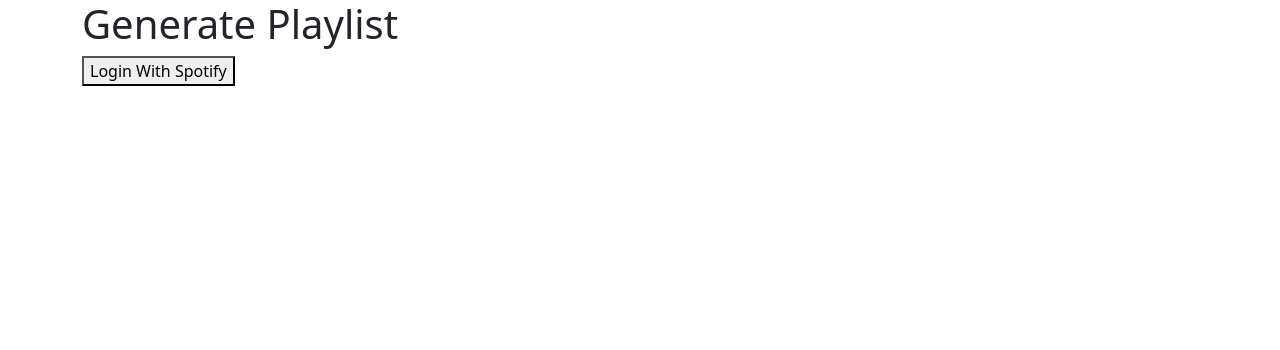
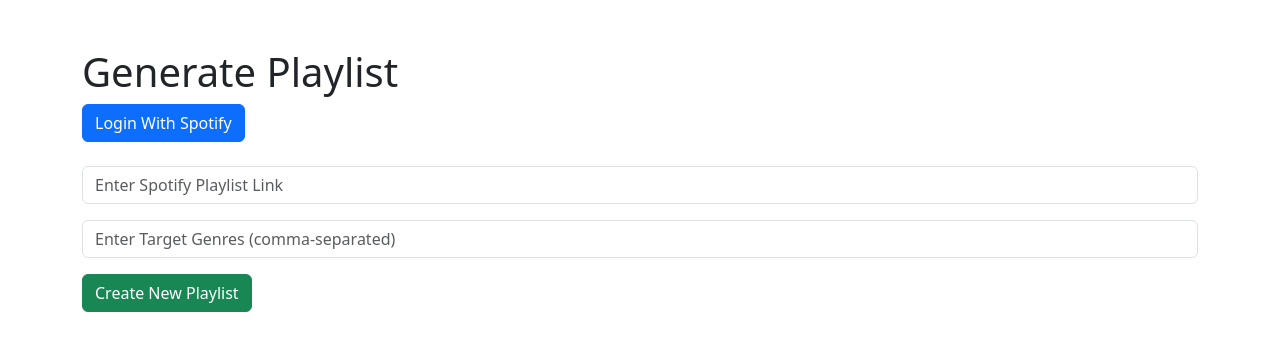
Before and after one commit to MichaelAngamarca/418Project, a React (Create React App) app: page /generateplaylist in a window 1280 px wide. Shown: the top 350 px of the page. Built offline with nearby package versions, Linux system fonts and the light colour scheme.

Commit message:
Added Playlist Functonlity

```diff
--- a/src/GeneratePlaylist/GeneratePlaylist.js
+++ b/src/GeneratePlaylist/GeneratePlaylist.js
@@ -1,7 +1,8 @@
-import React from "react";
-import { useEffect } from "react";
+import React, { useEffect, useState } from "react";
+import "bootstrap/dist/css/bootstrap.min.css";
+
 const CLIENT_ID = "7e8604cda2934a38874eeb19205ec10e";
-const SPOTIFY_AUTHORIZE_ENDPOINT = "http://accounts.spotify.com/authorize";
+const SPOTIFY_AUTHORIZE_ENDPOINT = "https://accounts.spotify.com/authorize";
 const REDIRECT_URI = "http://localhost:3000/generateplaylist";
 const SCOPES = [
   "playlist-modify-public",
@@ -9,39 +10,195 @@
   "playlist-read-private",
   "playlist-read-collaborative",
 ];
-const SPACE_DELIMITER = "%20";
-const SCOPES_URL_PARAM = SCOPES.join(SPACE_DELIMITER);
+const SCOPES_URL_PARAM = SCOPES.join("%20");
 
-const getReturnedParamsFromSpotifyAuth = (hash) => {
-  const stringAfterHash = hash.substring(1);
-  const paramsInUrl = stringAfterHash.split("&");
-  const paramsSplitUp = paramsInUrl.reduce((accumulator, currentValue) => {
-    const [key, value] = currentValue.split("=");
-    accumulator[key] = value;
-    return accumulator;
-  }, {});
-  return paramsSplitUp; // Add this line to return the result
-};
 const GeneratePlaylist = () => {
+  const [playlistLink, setPlaylistLink] = useState("");
+  const [targetGenres, setTargetGenres] = useState("");
+  const [filteredTracks, setFilteredTracks] = useState([]);
+  const [playlistDetails, setPlaylistDetails] = useState(null);
+
   useEffect(() => {
     if (window.location.hash) {
-      const { access_token, expires_in, token_type } =
-        getReturnedParamsFromSpotifyAuth(window.location.hash);
-      localStorage.clear();
+      const { access_token } = window.location.hash
+        .substring(1)
+        .split("&")
+        .reduce((acc, curr) => {
+          const [key, value] = curr.split("=");
+          acc[key] = value;
+          return acc;
+        }, {});
+
       localStorage.setItem("accessToken", access_token);
-      localStorage.setItem("tokenType", token_type);
-      localStorage.setItem("expiresIn", expires_in);
-      console.log({ expires_in });
     }
-  });
+  }, []);
 
   const handleLogin = () => {
     window.location = `${SPOTIFY_AUTHORIZE_ENDPOINT}?client_id=${CLIENT_ID}&redirect_uri=${REDIRECT_URI}&scope=${SCOPES_URL_PARAM}&response_type=token&show_dialog=true`;
   };
+
+  const extractPlaylistId = (url) => {
+    const match = url.match(/playlist\/([a-zA-Z0-9]+)/);
+    return match ? match[1] : null;
+  };
+
+  const createNewPlaylist = async () => {
+    const accessToken = localStorage.getItem("accessToken");
+    const playlistId = extractPlaylistId(playlistLink);
+
+    if (!accessToken || !playlistId || !targetGenres) {
+      alert("Please login, provide a valid playlist link, and enter genres.");
+      return;
+    }
+
+    try {
+      // Fetch playlist tracks
+      const response = await fetch(
+        `https://api.spotify.com/v1/playlists/${playlistId}/tracks`,
+        {
+          headers: { Authorization: `Bearer ${accessToken}` },
+        }
+      );
+      const data = await response.json();
+
+      const tracks = data.items.map((item) => ({
+        name: item.track.name,
+        uri: item.track.uri,
+        artistId: item.track.artists[0].id,
+      }));
+
+      // Fetch genres for each artist
+      const artistGenres = await Promise.all(
+        tracks.map((track) =>
+          fetch(`https://api.spotify.com/v1/artists/${track.artistId}`, {
+            headers: { Authorization: `Bearer ${accessToken}` },
+          }).then((res) => res.json())
+        )
+      );
+
+      // Filter tracks by target genres
+      const filtered = tracks.filter((track, i) =>
+        artistGenres[i].genres.some((genre) =>
+          targetGenres.split(",").map((g) => g.trim().toLowerCase()).includes(genre.toLowerCase())
+        )
+      );
+
+      if (filtered.length === 0) {
+        alert("No tracks match the specified genres.");
+        return;
+      }
+
+      setFilteredTracks(filtered);
+
+      // Create new playlist
+      const userIdResponse = await fetch("https://api.spotify.com/v1/me", {
+        headers: { Authorization: `Bearer ${accessToken}` },
+      });
+      const userIdData = await userIdResponse.json();
+
+      const createPlaylistResponse = await fetch(
+        `https://api.spotify.com/v1/users/${userIdData.id}/playlists`,
+        {
+          method: "POST",
+          headers: {
+            Authorization: `Bearer ${accessToken}`,
+            "Content-Type": "application/json",
+          },
+          body: JSON.stringify({
+            name: "Generated Playlist",
+            description: "Playlist generated based on similar genres",
+            public: false,
+          }),
+        }
+      );
+
+      const playlistData = await createPlaylistResponse.json();
+
+      // Add tracks to the new playlist
+      await fetch(
+        `https://api.spotify.com/v1/playlists/${playlistData.id}/tracks`,
+        {
+          method: "POST",
+          headers: {
+            Authorization: `Bearer ${accessToken}`,
+            "Content-Type": "application/json",
+          },
+          body: JSON.stringify({
+            uris: filtered.map((track) => track.uri),
+          }),
+        }
+      );
+
+      // Fetch playlist details (name, cover image, and link)
+      const playlistDetailsResponse = await fetch(
+        `https://api.spotify.com/v1/playlists/${playlistData.id}`,
+        {
+          headers: { Authorization: `Bearer ${accessToken}` },
+        }
+      );
+
+      const playlistDetailsData = await playlistDetailsResponse.json();
+      setPlaylistDetails({
+        name: playlistDetailsData.name,
+        image: playlistDetailsData.images[0]?.url,
+        link: playlistDetailsData.external_urls.spotify,
+      });
+
+      alert("Playlist created successfully!");
+    } catch (error) {
+      console.error("Error creating playlist:", error);
+      alert("An error occurred. Please try again.");
+    }
+  };
+
   return (
-    <div className="container">
+    <div className="container mt-5">
       <h1>Generate Playlist</h1>
-      <button onClick={handleLogin}>Login With Spotify</button>
+      <button className="btn btn-primary mb-4" onClick={handleLogin}>
+        Login With Spotify
+      </button>
+      <input
+        type="text"
+        className="form-control mb-3"
+        placeholder="Enter Spotify Playlist Link"
+        value={playlistLink}
+        onChange={(e) => setPlaylistLink(e.target.value)}
+      />
+      <input
+        type="text"
+        className="form-control mb-3"
+        placeholder="Enter Target Genres (comma-separated)"
+        value={targetGenres}
+        onChange={(e) => setTargetGenres(e.target.value)}
+      />
+      <button className="btn btn-success" onClick={createNewPlaylist}>
+        Create New Playlist
+      </button>
+
+      {playlistDetails && (
+        <div className="card mt-4">
+          <img src={playlistDetails.image} className="card-img-top" alt="Playlist Art" />
+          <div className="card-body">
+            <h5 className="card-title">{playlistDetails.name}</h5>
+            <a href={playlistDetails.link} className="btn btn-primary" target="_blank" rel="noopener noreferrer">
+              Open Playlist on Spotify
+            </a>
+          </div>
+        </div>
+      )}
+
+      {filteredTracks.length > 0 && (
+        <div className="mt-4">
+          <h2>Filtered Tracks</h2>
+          <ul className="list-group">
+            {filteredTracks.map((track) => (
+              <li key={track.uri} className="list-group-item">
+                {track.name}
+              </li>
+            ))}
+          </ul>
+        </div>
+      )}
     </div>
   );
 };
```
